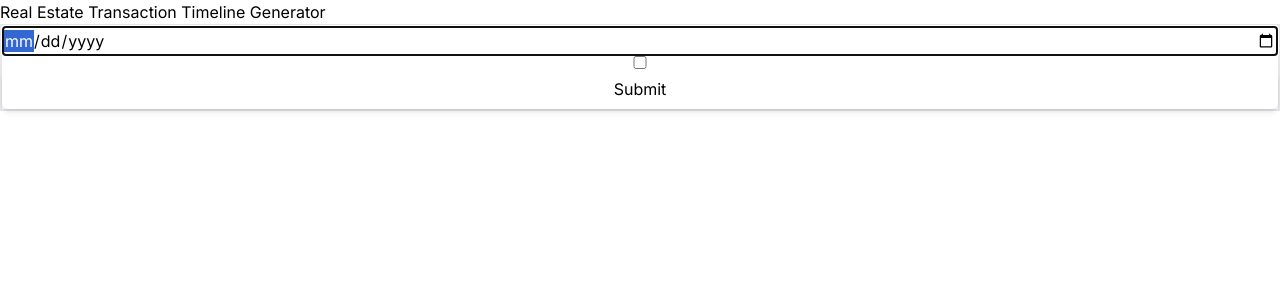
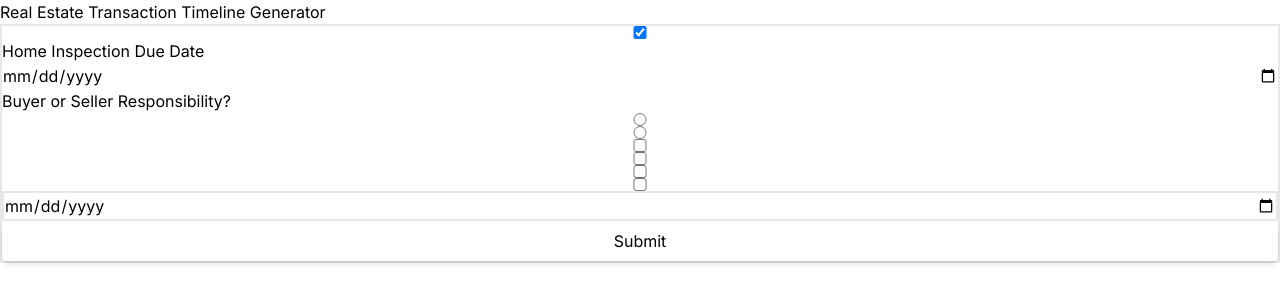
Before and after one commit to MaxHolzmann/real-estate-timeline-gen, a Next.js app: page / in a window 1280 px wide. Both pictures are taken after a click on the checkbox 640 px from the left and 41 px from the top of the page. Shown: the top 302 px of the page. Built offline with nearby package versions, Linux system fonts and the light colour scheme.

Commit message:
adds ability to print a test page to generate a pdf, adds remaining forms undesigned

```diff
--- /dev/null
+++ b/app/components/PrintPage.js
@@ -0,0 +1,22 @@
+import React, { forwardRef } from "react";
+
+const PrintPage = forwardRef((props, ref) => {
+  const { timeline } = props;
+
+  const timelineInfo = { ...timeline };
+
+  return (
+    <>
+      <div
+        ref={ref}
+        className="bg-white border-4 border-orange-400  text-xl w-screen h-screen flex flex-col gap-10 items-center"
+      >
+        <h1>TEST PRINTS!</h1>
+      </div>
+
+      {/* Conditional rendering for all optional portions of the timeline. */}
+    </>
+  );
+});
+
+export default PrintPage;
--- a/app/page.js
+++ b/app/page.js
@@ -2,6 +2,7 @@
 import { useReactToPrint } from "react-to-print";
 import { useState, useEffect, useRef } from "react";
 import { useForm, useWatch } from "react-hook-form";
+import PrintPage from "./components/PrintPage";
 
 export default function Home() {
   const [isLoading, setIsLoading] = useState(false);
@@ -17,7 +18,13 @@ export default function Home() {
   const onSubmit = (data) => {
     console.log(data);
     setTimelineInfo(data);
+    setIsLoading(true);
   };
+
+  const componentRef = useRef();
+  const handlePrint = useReactToPrint({
+    content: () => componentRef.current,
+  });
 
   function HomeInspection({ control }) {
     const homeInspectionCheck = useWatch({
@@ -28,7 +35,105 @@ export default function Home() {
     if (homeInspectionCheck) {
       return (
         <>
-          <div>CHECKED</div>
+          <label>Home Inspection Due Date</label>
+          <input type="date" {...register("homeInspectionDueDate")}></input>
+          <label>Buyer or Seller Responsibility?</label>
+          <input
+            type="radio"
+            value="buyer"
+            {...register("homeInspectionBuyerOrSeller")}
+          ></input>
+          <input
+            type="radio"
+            value="seller"
+            {...register("homeInspectionBuyerOrSeller")}
+          ></input>
+        </>
+      );
+    }
+  }
+
+  function RadonInspection({ control }) {
+    const radonInspectionCheck = useWatch({
+      control,
+      name: "radonInspectionCheck",
+    });
+
+    if (radonInspectionCheck) {
+      return (
+        <>
+          <label>Radon Inspection Due Date</label>
+          <input type="date" {...register("radonInspectionDueDate")}></input>
+          <label>Buyer or Seller Responsibility?</label>
+          <input
+            type="radio"
+            value="buyer"
+            {...register("radonInspectionBuyerOrSeller")}
+          ></input>
+          <input
+            type="radio"
+            value="seller"
+            {...register("radonInspectionBuyerOrSeller")}
+          ></input>
+        </>
+      );
+    }
+  }
+
+  function WellWaterSeptic({ control }) {
+    const wellWaterSepticCheck = useWatch({
+      control,
+      name: "wellWaterSepticCheck",
+    });
+
+    if (wellWaterSepticCheck) {
+      return (
+        <>
+          <label>Well / Water / Septic Inspection Due Date</label>
+          <input type="date" {...register("wellWaterSepticDueDate")}></input>
+          <label>Buyer or Seller Responsibility?</label>
+          <input
+            type="radio"
+            value="buyer"
+            {...register("wellWaterSepticBuyerOrSeller")}
+          ></input>
+          <input
+            type="radio"
+            value="seller"
+            {...register("wellWaterSepticBuyerOrSeller")}
+          ></input>
+        </>
+      );
+    }
+  }
+
+  function Appraisal({ control }) {
+    const appraisalCheck = useWatch({
+      control,
+      name: "appraisalCheck",
+    });
+
+    if (appraisalCheck) {
+      return (
+        <>
+          <label>Appraisal Due Date</label>
+          <input type="date" {...register("appraisalDueDate")}></input>
+        </>
+      );
+    }
+  }
+
+  function LoanCommitment({ control }) {
+    const loanCommitmentCheck = useWatch({
+      control,
+      name: "loanCommitmentCheck",
+    });
+
+    if (loanCommitmentCheck) {
+      return (
+        <>
+          <label>Loan Commitment Due Date</label>
+          <input type="date" {...register("loanCommitmentDueDate")}></input>
         </>
       );
     }
@@ -37,16 +142,19 @@ export default function Home() {
   useEffect(() => {
     if (isLoading == true) {
       handlePrint();
+      setIsLoading(false);
     }
   }, [isLoading]);
 
   /*
   PARTS/OPTIONS OF THE TIMELINE:
+  seller or buyer represent
   accepted offer date?
   Home inspection?
   Radon Test?
+
   well / water / septic?
-  Utilities (ALWAYS)
+  Utilities reminder!
   Loan Commitment?
   Appraisal DATE?
   TENATIVE CLOSING DATE, MENTION SUBJECT TO CHANGE.
@@ -72,8 +180,6 @@ export default function Home() {
           onSubmit={handleSubmit(onSubmit)}
           className="border-2 flex flex-col"
         >
-          <input className="border-2" type="date" {...register("example")} />
-
           <input
             type="checkbox"
             className="border-2"
@@ -81,11 +187,49 @@ export default function Home() {
           />
           <HomeInspection control={control}></HomeInspection>
 
+          <input
+            type="checkbox"
+            className="border-2"
+            {...register("radonInspectionCheck")}
+          />
+          <RadonInspection control={control}></RadonInspection>
+
+          <input
+            type="checkbox"
+            className="border-2"
+            {...register("wellWaterSepticCheck")}
+          ></input>
+          <WellWaterSeptic control={control}></WellWaterSeptic>
+
+          <input
+            type="checkbox"
+            className="border-2"
+            {...register("appraisalCheck")}
+          ></input>
+          <Appraisal control={control}></Appraisal>
+
+          <input
+            type="checkbox"
+            className="border-2"
+            {...register("loanCommitmentCheck")}
+          ></input>
+          <LoanCommitment control={control}></LoanCommitment>
+
+          <input
+            type="date"
+            className="border-2"
+            {...register("closingDate")}
+          ></input>
+
           {/* errors will return when field validation fails  */}
-          {errors.exampleRequired && <span>This field is required</span>}
+          {/* {errors.exampleRequired && <span>This field is required</span>} */}
 
           <input className="rounded-md p-2 shadow-md " type="submit" />
         </form>
+
+        <div className="hidden">
+          <PrintPage ref={componentRef} timeline={timelineInfo}></PrintPage>
+        </div>
       </div>
     </>
   );
```
